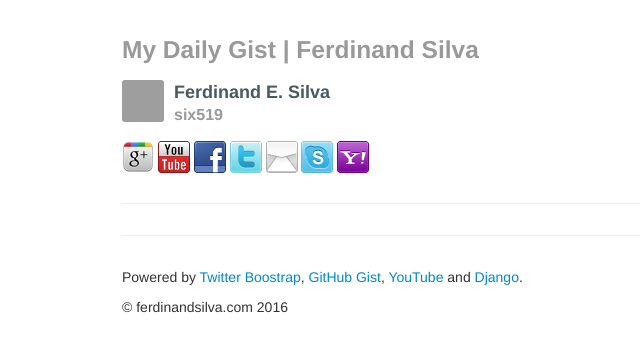
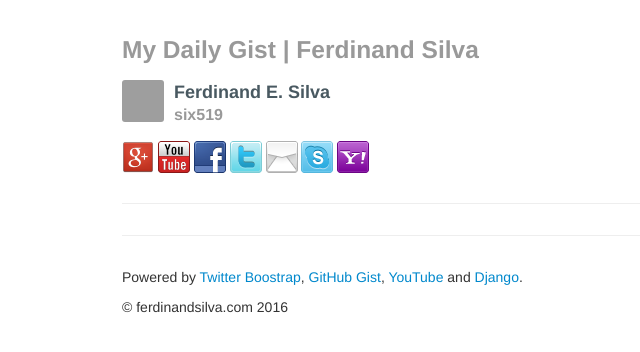
Before and after one commit to six519/ferdinandsilva.com, a Django app: page / in a window 1280 px wide. Shown: the top 352 px of the page, without its empty margins (118-758 px from the left). Run offline with Django 3.2, Linux system fonts and the light colour scheme; data that the repository does not hold is empty; some libraries are stand-ins or nearby versions; grey boxes are pictures that could not be loaded.

Commit message:
update icon again

```diff
--- a/my_daily_gist/interface/templates/interface/base.html
+++ b/my_daily_gist/interface/templates/interface/base.html
@@ -146,7 +146,7 @@
         <em class="gistUsername">six519</em>
       </h1>
 
-      <a href="https://www.google.com/+FerdinandSilva"><img src="/static/interface/bootstrap/img/icons/gplus.png" alt="" /></a> <a href="http://www.youtube.com/user/six519"><img src="/static/interface/bootstrap/img/icons/youtube.png" alt="" /></a> <a href="https://www.facebook.com/ferdinandsilva"><img src="/static/interface/bootstrap/img/icons/facebook.png" alt="" /></a> <a href="https://twitter.com/ferdinandsilva"><img src="/static/interface/bootstrap/img/icons/twitter.png" alt="" /></a> <a href="mailto:ferdinandsilva@ferdinandsilva.com"><img src="/static/interface/bootstrap/img/icons/email.png" alt="" /></a> <a href="skype:six519?chat"><img src="/static/interface/bootstrap/img/icons/skype.png" alt="" /></a> <a href="mailto:six519@yahoo.com"><img src="/static/interface/bootstrap/img/icons/yahoo.png" alt="" /></a>
+      <a href="https://www.google.com/+FerdinandSilva"><img src="/static/interface/bootstrap/img/icons/gplus2.png" alt="" /></a> <a href="http://www.youtube.com/user/six519"><img src="/static/interface/bootstrap/img/icons/youtube.png" alt="" /></a> <a href="https://www.facebook.com/ferdinandsilva"><img src="/static/interface/bootstrap/img/icons/facebook.png" alt="" /></a> <a href="https://twitter.com/ferdinandsilva"><img src="/static/interface/bootstrap/img/icons/twitter.png" alt="" /></a> <a href="mailto:ferdinandsilva@ferdinandsilva.com"><img src="/static/interface/bootstrap/img/icons/email.png" alt="" /></a> <a href="skype:six519?chat"><img src="/static/interface/bootstrap/img/icons/skype.png" alt="" /></a> <a href="mailto:six519@yahoo.com"><img src="/static/interface/bootstrap/img/icons/yahoo.png" alt="" /></a>
 
       </div>
 
```
Also changed, not shown: my_daily_gist/interface/static/interface/bootstrap/img/icons/gplus2.png (added).
